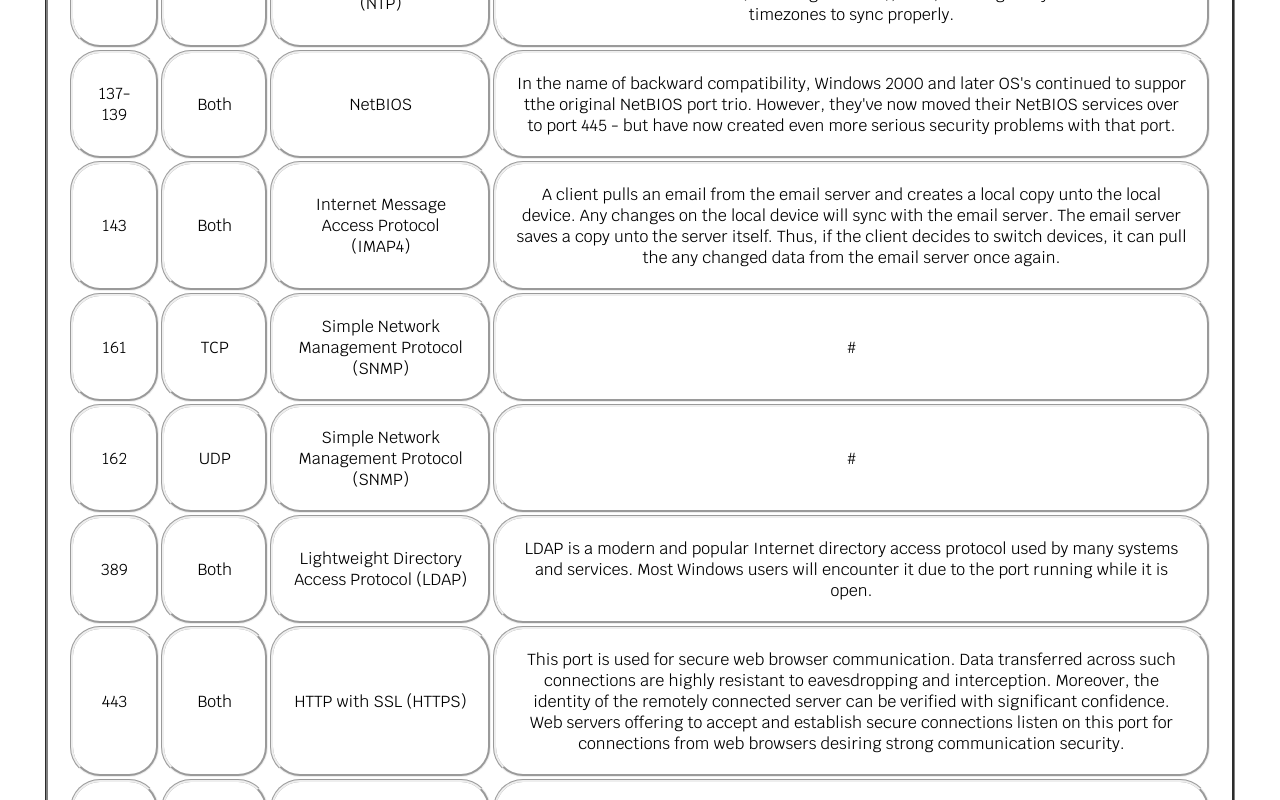
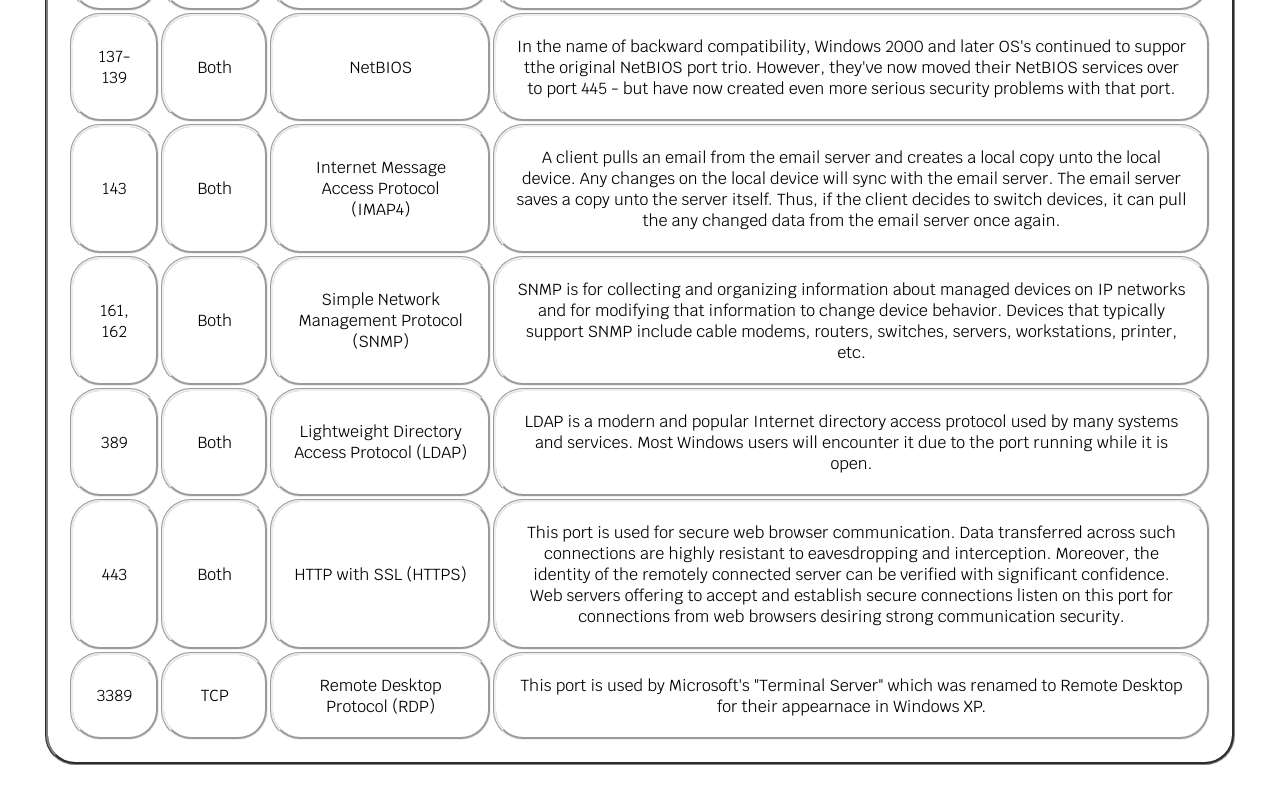
Before and after one commit to srpvno/portfilter, a plain HTML site: page index.html in a window 1280 px wide. Shown: the part 1922-2722 px from the top of the page. Drawn offline with Linux system fonts and the light colour scheme.

```diff
--- a/index.html
+++ b/index.html
@@ -14,8 +14,6 @@
         <h1><u> Port 65536 </u></h1>
         <h3> <i>created by vno</i> </h3>
         <p> I made this port filter for personal use, as a way to study the common port numbers as well as keep track of any important ones when it comes to the basics of networking fundamentals. Also, it's a useful tool to quickly search between port numbers and the service names associated with it. </p>
-
-        <p id="portName">Port: &nbsp; &nbsp; &nbsp; &nbsp;&nbsp; &nbsp; &nbsp; &nbsp;&nbsp; &nbsp; &nbsp; &nbsp;&nbsp; &nbsp; &nbsp; &nbsp; &nbsp; &nbsp; &nbsp; &nbsp;&nbsp; &nbsp; &nbsp; &nbsp;&nbsp; &nbsp; &nbsp; &nbsp;&nbsp; &nbsp; &nbsp; &nbsp; &nbsp; &nbsp; &nbsp; &nbsp;&nbsp; &nbsp; &nbsp; &nbsp;&nbsp; &nbsp; &nbsp; &nbsp;&nbsp; &nbsp; &nbsp; &nbsp;&nbsp; &nbsp; Name: </p>
 
         <input type="text" id="portInput" autofocus="autofocus" onkeyup="filterPort()" placeholder="Search by port number...">
 
@@ -129,16 +127,10 @@
                 <td>A client pulls an email from the email server and creates a local copy unto the local device. Any changes on the local device will sync with the email server. The email server saves a copy unto the server itself. Thus, if the client decides to switch devices, it can pull the any changed data from the email server once again.</td>
             </tr>
             <tr>
-                <td>161</td>
-                <td>TCP</td>
+                <td>161, 162</td>
+                <td>Both</td>
                 <td>Simple Network Management Protocol (SNMP)</td>
-                <td>#</td>
-            </tr>
-            <tr>
-                <td>162</td>
-                <td>UDP</td>
-                <td>Simple Network Management Protocol (SNMP)</td>
-                <td>#</td>
+                <td>SNMP is for collecting and organizing information about managed devices on IP networks and for modifying that information to change device behavior. Devices that typically support SNMP include cable modems, routers, switches, servers, workstations, printer, etc.</td>
             </tr>
             <tr>
                 <td>389</td>
```
